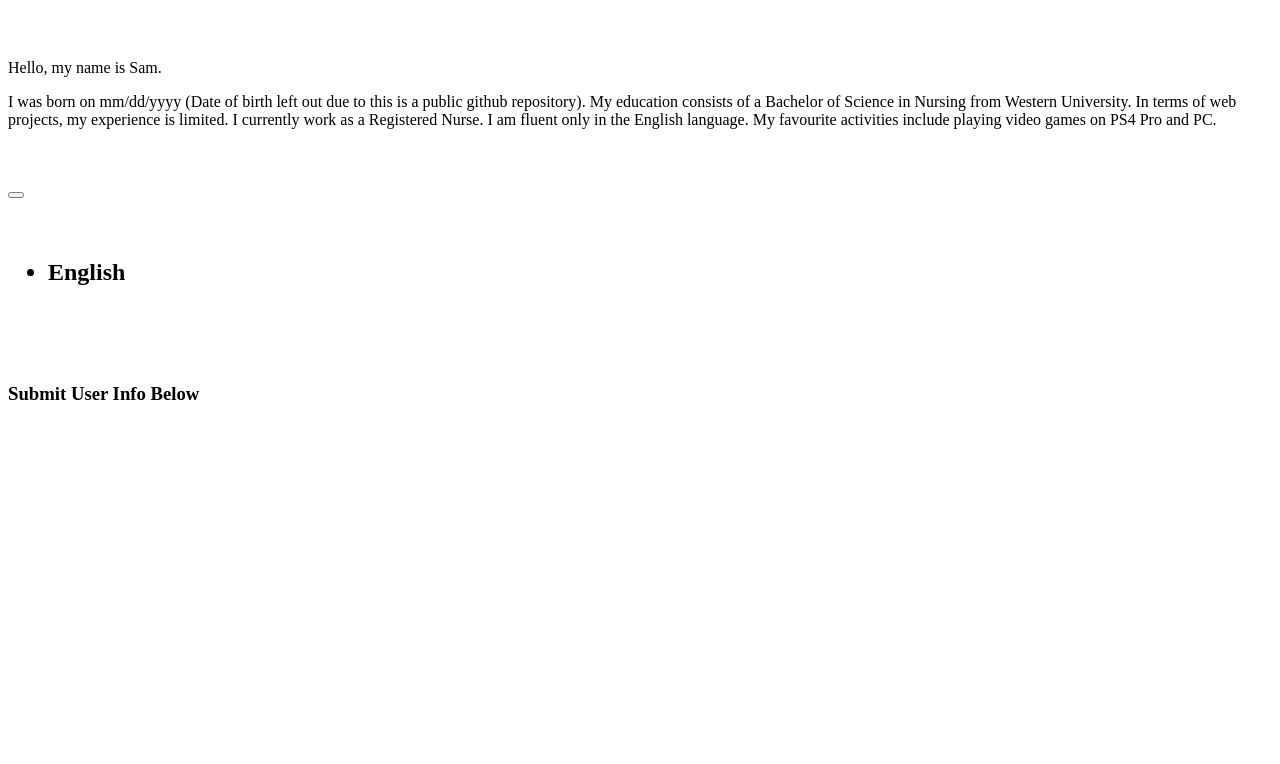
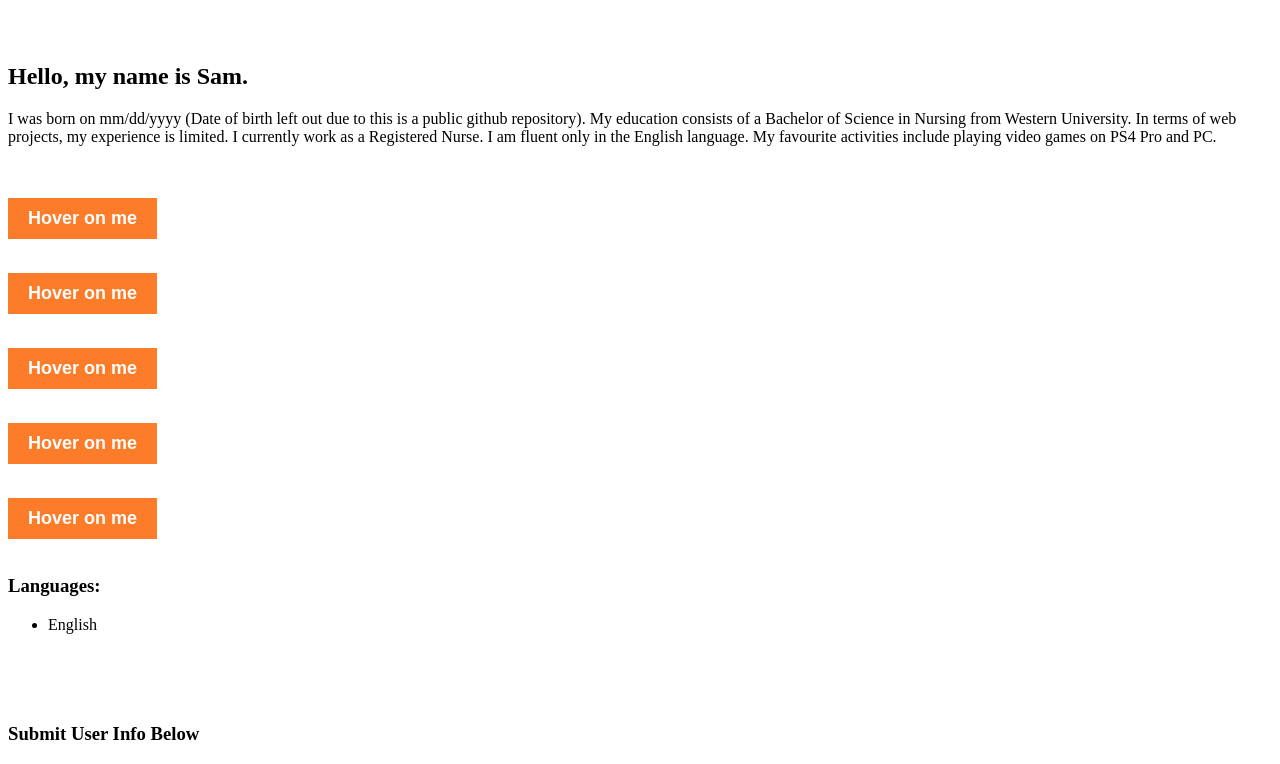
Before and after one commit to Samuel-3000/Online-Portfolio-Site-for-RoboGarden, a plain HTML site: page index.html in a window 1280 px wide. Shown: the part 73-837 px from the top of the page. Before the commit the page ends 800 px from the top, so only its background shows below. Drawn offline with Linux system fonts and the light colour scheme.

Commit message:
progressive changes, added hover buttons and got them working

```diff
--- a/index.html
+++ b/index.html
@@ -6,6 +6,7 @@
     <meta http-equiv="X-UA-Compatible" content="IE=edge">
     <meta name="viewport" content="width=device-width, initial-scale=1.0">
     <title>Document</title>
+    <link rel="stylesheet" href=style.css>
 </head>
 
 <body>
@@ -15,7 +16,7 @@
     <br>
     <br>
     <div>
-        <p>Hello, my name is Sam.</p>
+        <p><h2>Hello, my name is Sam.</h2></p>
         <div>
             <p> I was born on mm/dd/yyyy (Date of birth left out due to this is a public github repository). My education consists of a Bachelor of Science in Nursing from Western University. In terms of web projects, my experience is limited. I currently work as a Registered Nurse. I am fluent only in the English language. My favourite activities include playing video games on PS4 Pro and PC.
             </p>
@@ -24,22 +25,33 @@
     <br>
     <br>
     <div>
-        <!--project button goes here, linking to project page-->
-        <button>
-
-        </button>
+        <!--project button will go here, linking to project page-->
+            <a href="#" id="hoverbutton1">Hover on me<!--see the "a" code in style for colour animation code on hover--></a>
     </div>
     <br>
+    <p><a href="#">Hover on me<!--see the "a" code in style for colour animation code on hover--></a></p>
     <br>
     <div>
-        <h2>
+        <!--project button will go here, linking to project page-->
+            <a href="#" id="hoverbutton1">Hover on me<!--see the "a" code in style for colour animation code on hover--></a>
+    </div>
+    <br>
+    <p><a href="#">Hover on me<!--see the "a" code in style for colour animation code on hover--></a></p>
+    <br>
+    <div>
+        <!--project button will go here, linking to project page-->
+            <a href="#" id="hoverbutton1">Hover on me<!--see the "a" code in style for colour animation code on hover--></a>
+    </div>
+    <br>
+    <div>
+        <h3> Languages: </h3>
             <!--language list goes here (unordered list)-->
             <ul>
                 <li>
                     English
                 </li>
             </ul>
-        </h2>
+
     </div>
     <br>
     <br>
--- /dev/null
+++ b/style.css
@@ -0,0 +1,47 @@
+#hoverbutton1{
+        color: #fff;
+        border: none;
+        padding: 10px 20px;
+        display: inline-block;
+        text-decoration: none;
+        font: bold 18px sans-serif;
+        background: #fd7c2a;
+        -webkit-transition: background 2s; /* For Safari 3.0 to 6.0 */
+        transition: background 2s; /* For modern browsers */
+    }
+    #hoverbutton1:hover {
+        background: #3cc16e;
+    }
+@keyframes mymove {
+  from {background-color: purple;}
+  to {background-color: blue;}
+}
+a {
+    color: #fff;
+    border: none;
+    padding: 10px 20px;
+    display: inline-block;
+    text-decoration: none;
+    font: bold 18px sans-serif;
+    background: #fd7c2a;
+    -webkit-transition: background 2s; /* For Safari 3.0 to 6.0 */
+    transition: background 2s; /* For modern browsers */
+}
+a:hover {
+    background: #3cc16e;
+}
+.button {
+    background-color: #4CAF50; /* Green */
+    border: none;
+    color: white;
+    padding: 15px 32px;
+    text-align: center;
+    text-decoration: none;
+    display: inline-block;
+    font-size: 16px;
+    margin: 4px 2px;
+    cursor: pointer;
+  }
+  h1{
+      color:#00c44b;
+  }
```
